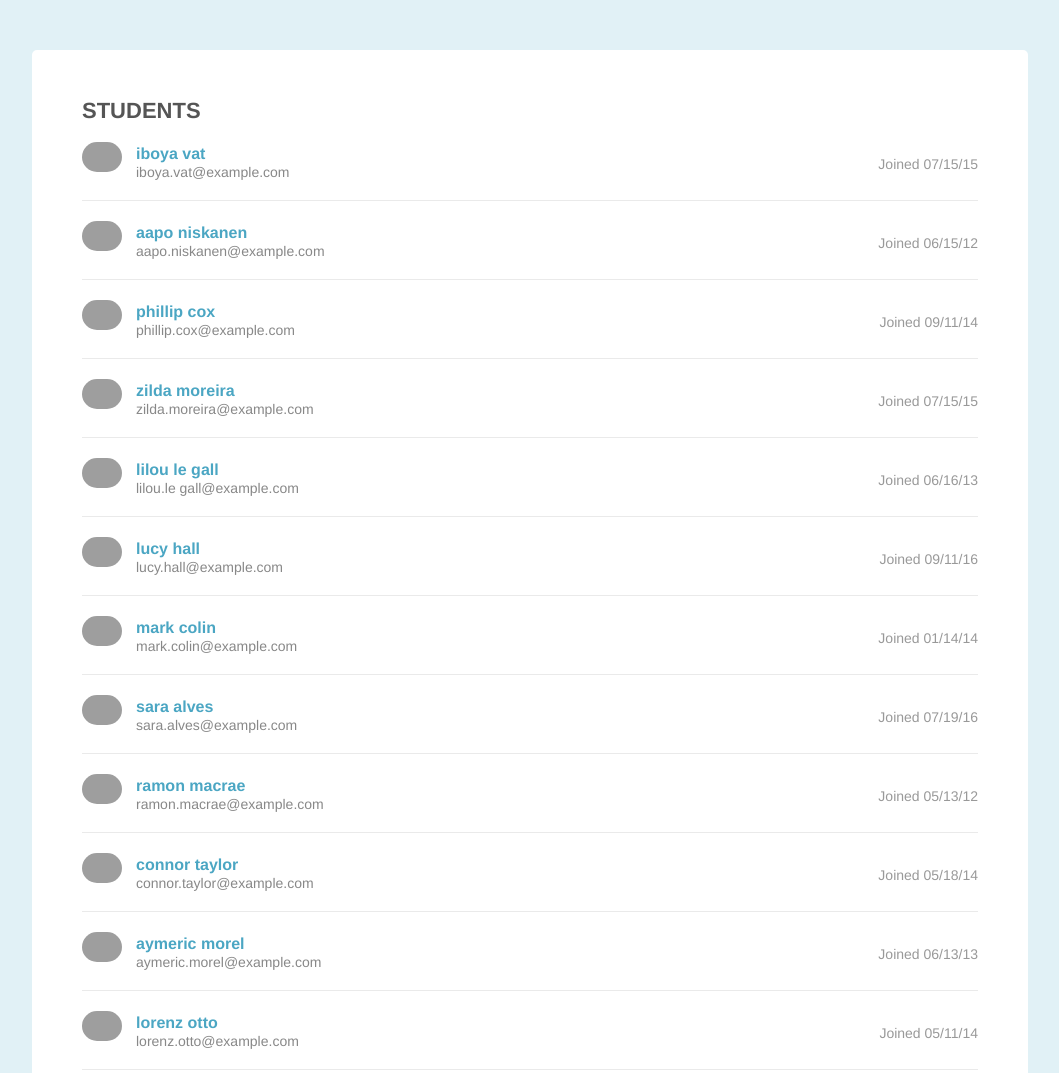
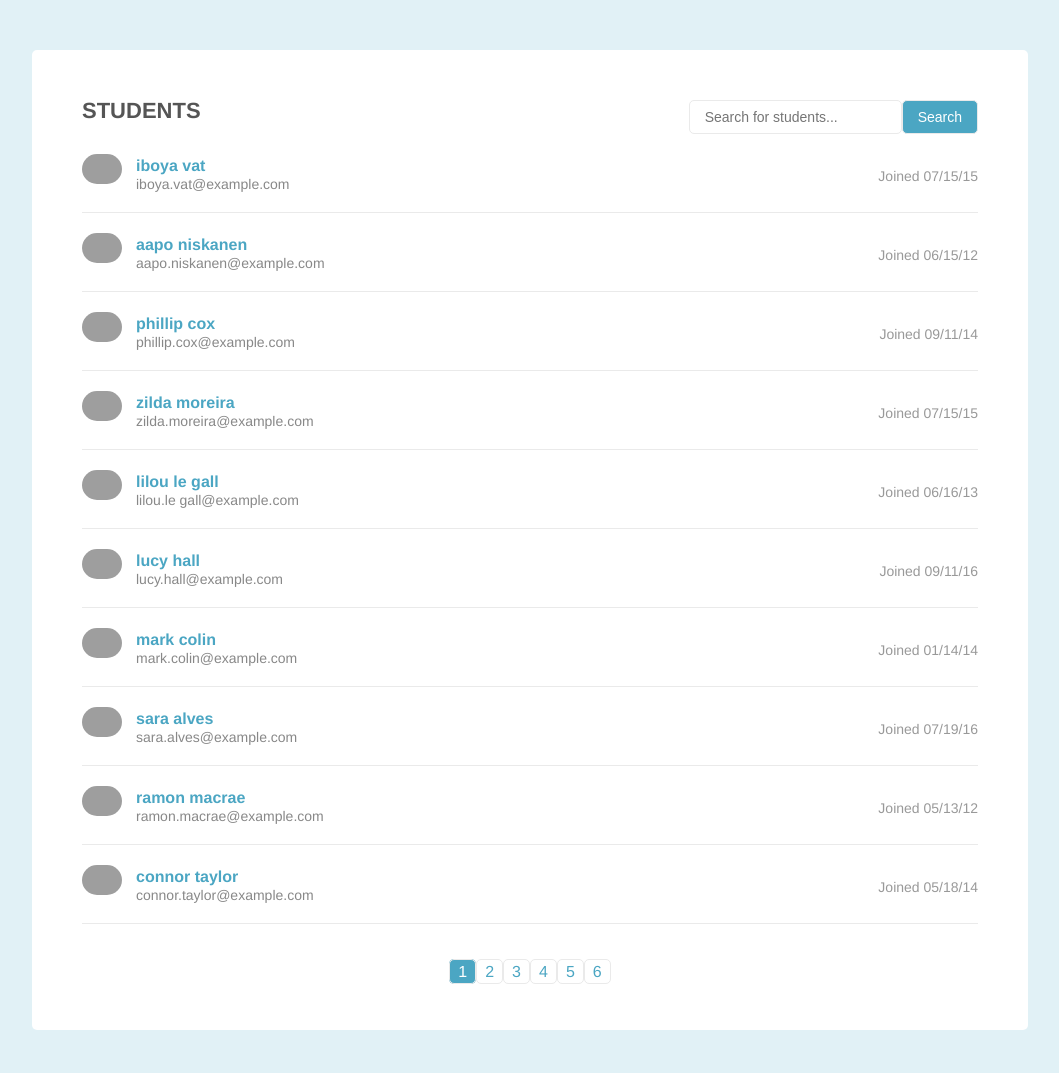
Before and after one commit to thewickk/Unit2_FSJS_Project_Pagination, a plain HTML site: page index.html in a window 1280 px wide. Shown: the top 1073 px of the page, without its empty margins (110-1169 px from the left). Drawn offline with nearby package versions, Linux system fonts and the light colour scheme; grey boxes are pictures that could not be loaded.

Commit message:
fix jQuery link in HTML

```diff
--- a/index.html
+++ b/index.html
@@ -561,6 +561,6 @@
   src="https://code.jquery.com/jquery-3.1.1.min.js"
   integrity="sha256-hVVnYaiADRTO2PzUGmuLJr8BLUSjGIZsDYGmIJLv2b8="
   crossorigin="anonymous"></script>
-  <script src="js/jquery.js" type="text/javascript"></script>
+  <script src="js/paginate.js" type="text/javascript"></script>
   </body>
 </html>
```
